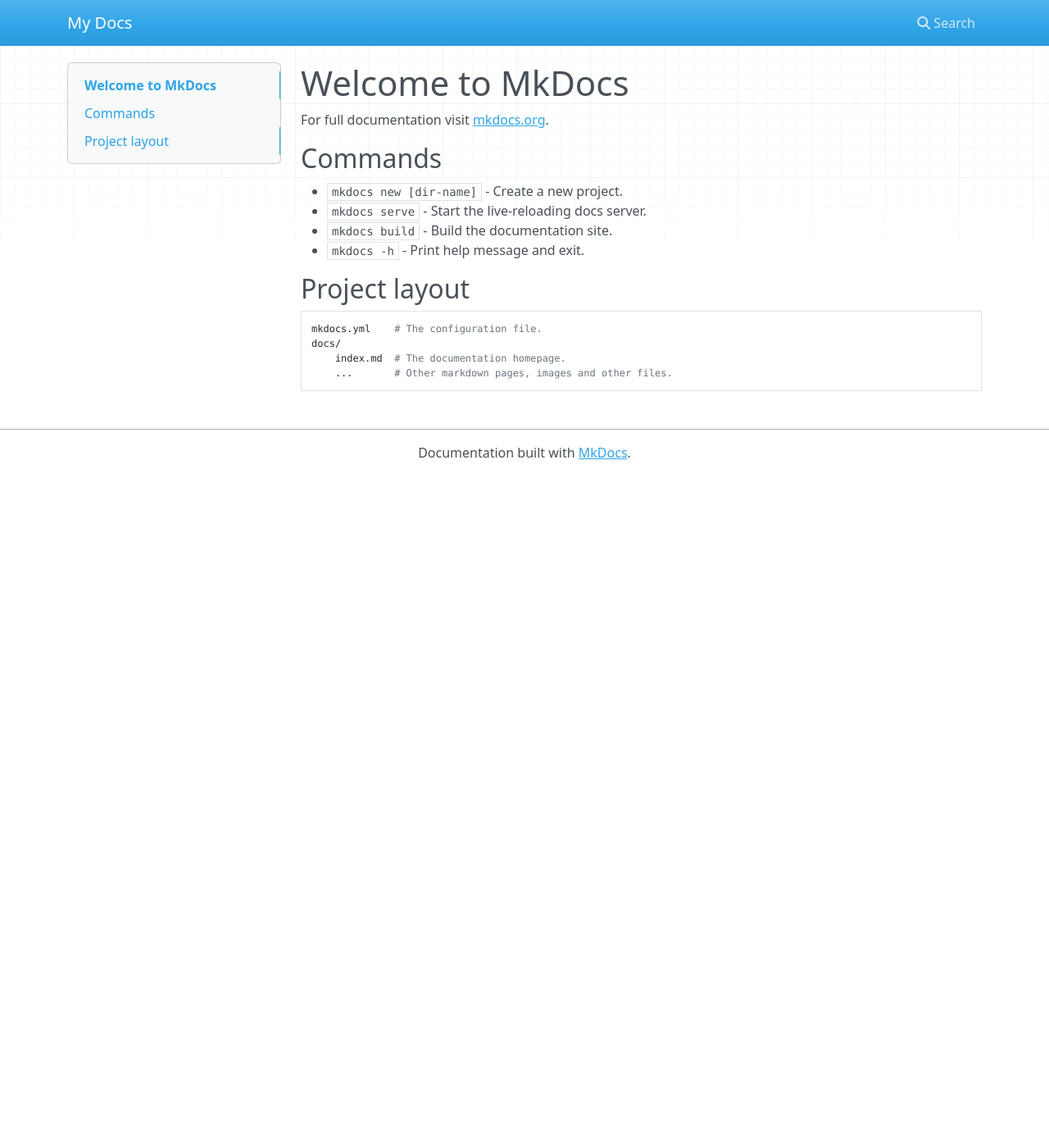
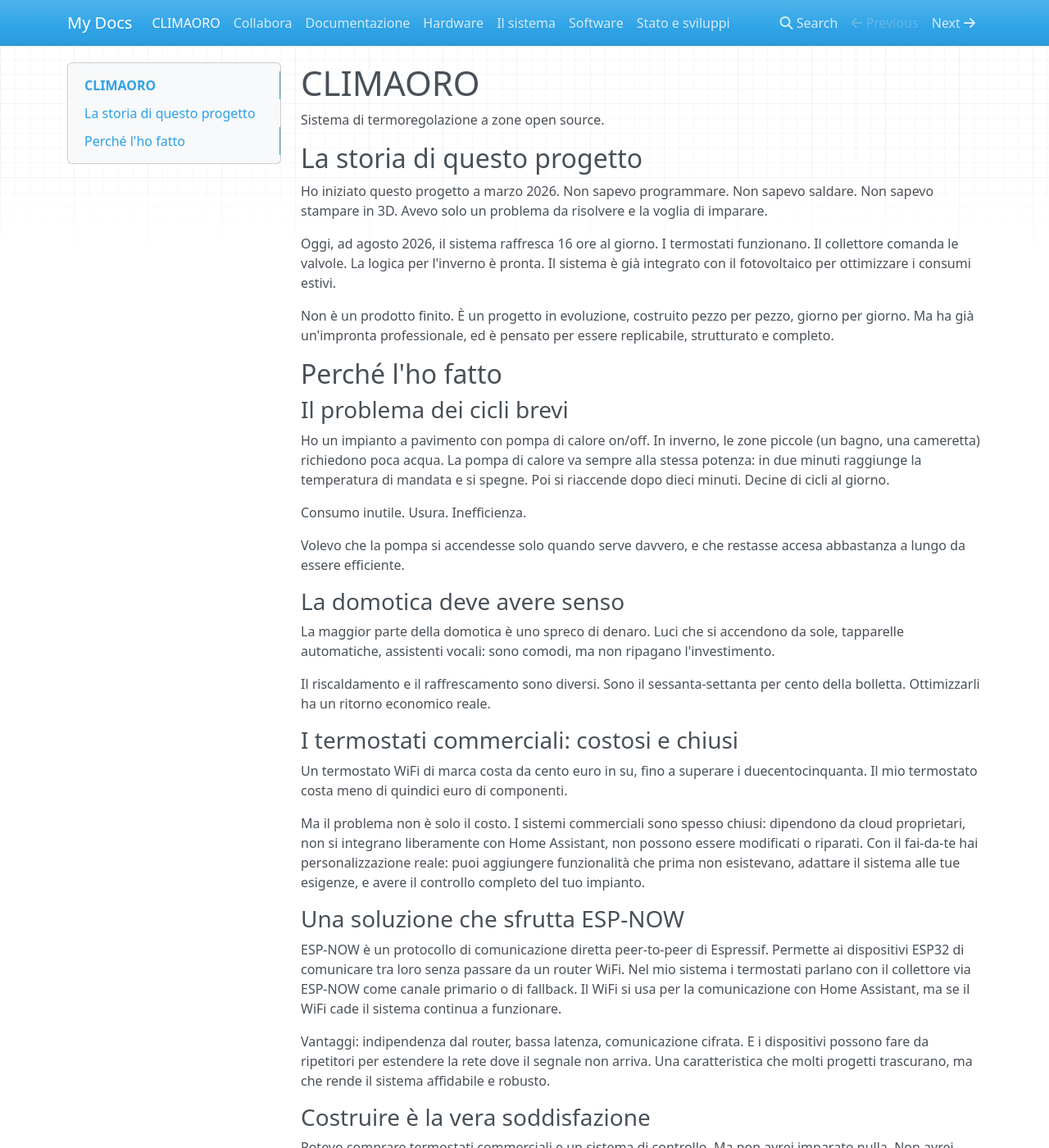
Before and after one commit to UVAVIVA/CLIMAORO, an MkDocs documentation site: the page built from docs/index.md, in a window 1280 px wide and 1400 px high. Shown: the whole window at 82% size. Built offline with MkDocs 1.6.1, drawn with Linux system fonts in a browser that asks for light colours; nearby versions of some CDN libraries; some of the changed text lies outside the part shown.

```diff
--- a/docs/index.md
+++ b/docs/index.md
@@ -1,17 +1,49 @@
-# Welcome to MkDocs
+# CLIMAORO
 
-For full documentation visit [mkdocs.org](https://www.mkdocs.org).
+Sistema di termoregolazione a zone open source.
 
-## Commands
+## La storia di questo progetto
 
-* `mkdocs new [dir-name]` - Create a new project.
-* `mkdocs serve` - Start the live-reloading docs server.
-* `mkdocs build` - Build the documentation site.
-* `mkdocs -h` - Print help message and exit.
+Ho iniziato questo progetto a marzo 2026. Non sapevo programmare. Non sapevo saldare. Non sapevo stampare in 3D. Avevo solo un problema da risolvere e la voglia di imparare.
 
-## Project layout
+Oggi, ad agosto 2026, il sistema raffresca 16 ore al giorno. I termostati funzionano. Il collettore comanda le valvole. La logica per l'inverno è pronta. Il sistema è già integrato con il fotovoltaico per ottimizzare i consumi estivi.
 
-    mkdocs.yml    # The configuration file.
-    docs/
-        index.md  # The documentation homepage.
-        ...       # Other markdown pages, images and other files.
+Non è un prodotto finito. È un progetto in evoluzione, costruito pezzo per pezzo, giorno per giorno. Ma ha già un'impronta professionale, ed è pensato per essere replicabile, strutturato e completo.
+
+## Perché l'ho fatto
+
+### Il problema dei cicli brevi
+
+Ho un impianto a pavimento con pompa di calore on/off. In inverno, le zone piccole (un bagno, una cameretta) richiedono poca acqua. La pompa di calore va sempre alla stessa potenza: in due minuti raggiunge la temperatura di mandata e si spegne. Poi si riaccende dopo dieci minuti. Decine di cicli al giorno.
+
+Consumo inutile. Usura. Inefficienza.
+
+Volevo che la pompa si accendesse solo quando serve davvero, e che restasse accesa abbastanza a lungo da essere efficiente.
+
+### La domotica deve avere senso
+
+La maggior parte della domotica è uno spreco di denaro. Luci che si accendono da sole, tapparelle automatiche, assistenti vocali: sono comodi, ma non ripagano l'investimento.
+
+Il riscaldamento e il raffrescamento sono diversi. Sono il sessanta-settanta per cento della bolletta. Ottimizzarli ha un ritorno economico reale.
+
+### I termostati commerciali: costosi e chiusi
+
+Un termostato WiFi di marca costa da cento euro in su, fino a superare i duecentocinquanta. Il mio termostato costa meno di quindici euro di componenti.
+
+Ma il problema non è solo il costo. I sistemi commerciali sono spesso chiusi: dipendono da cloud proprietari, non si integrano liberamente con Home Assistant, non possono essere modificati o riparati. Con il fai-da-te hai personalizzazione reale: puoi aggiungere funzionalità che prima non esistevano, adattare il sistema alle tue esigenze, e avere il controllo completo del tuo impianto.
+
+### Una soluzione che sfrutta ESP-NOW
+
+ESP-NOW è un protocollo di comunicazione diretta peer-to-peer di Espressif. Permette ai dispositivi ESP32 di comunicare tra loro senza passare da un router WiFi. Nel mio sistema i termostati parlano con il collettore via ESP-NOW come canale primario o di fallback. Il WiFi si usa per la comunicazione con Home Assistant, ma se il WiFi cade il sistema continua a funzionare.
+
+Vantaggi: indipendenza dal router, bassa latenza, comunicazione cifrata. E i dispositivi possono fare da ripetitori per estendere la rete dove il segnale non arriva. Una caratteristica che molti progetti trascurano, ma che rende il sistema affidabile e robusto.
+
+### Costruire è la vera soddisfazione
+
+Potevo comprare termostati commerciali e un sistema di controllo. Ma non avrei imparato nulla. Non avrei avuto il controllo completo. Non avrei avuto la soddisfazione di costruire qualcosa che prima non esisteva.
+
+Costruire è il motivo per cui questo progetto esiste.
+
+---
+
+**Costruito con passione, dal nulla.**
```
Also changed, not shown: docs/collabora.md (added, +24 -0 lines), docs/documentazione.md (added, +21 -0 lines), docs/hardware.md (added, +66 -0 lines), docs/sistema.md (added, +27 -0 lines), docs/software.md (added, +75 -0 lines), docs/stato.md (added, +13 -0 lines).
